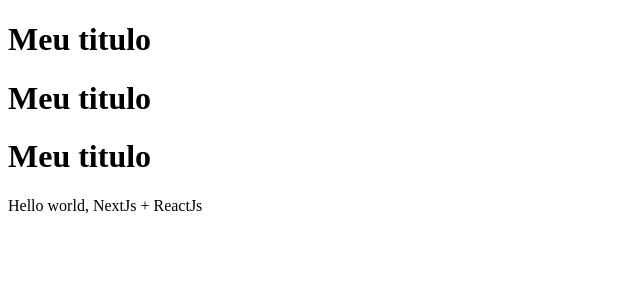
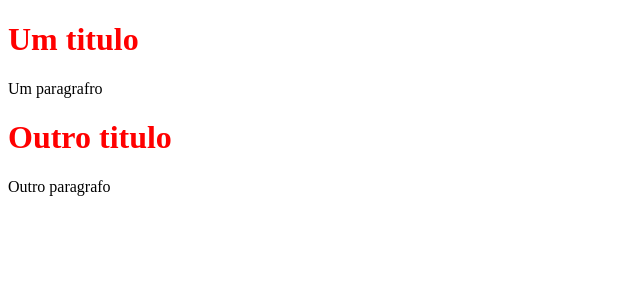
Before and after one commit to vinnyteixeira/React-NextJs-exemplos, a Next.js app: page / in a window 1280 px wide. Shown: the top 300 px of the page, without its empty margins (0-640 px from the left). Built offline with nearby package versions, Linux system fonts and the light colour scheme.

Commit message:
estilizado title e utilizando childrens

```diff
--- a/pages/index.jsx
+++ b/pages/index.jsx
@@ -3,10 +3,15 @@
 function HomePage () {
     return (
         <div>
-            <Title />
-            <Title />
-            <Title />
-            Hello world, NextJs + ReactJs
+            <Title>
+                Um titulo
+            </Title>
+            <p>Um paragrafro</p>
+            <Title>
+                Outro titulo
+            </Title>
+            <p>Outro paragrafo</p>
+
         </div>
     )
 }
--- a/src/components/title/Title.jsx
+++ b/src/components/title/Title.jsx
@@ -1,8 +1,12 @@
+import styles from './Title.module.css'
 
 
-function Title () {
+
+function Title (props) {
     return (
-        <h1>Meu titulo</h1>
+        <h1 className={styles.title}>
+            {props.children}
+        </h1>
     )
 }
 
--- /dev/null
+++ b/src/components/title/Title.module.css
@@ -0,0 +1,3 @@
+.title {
+    color: red;
+}
```
